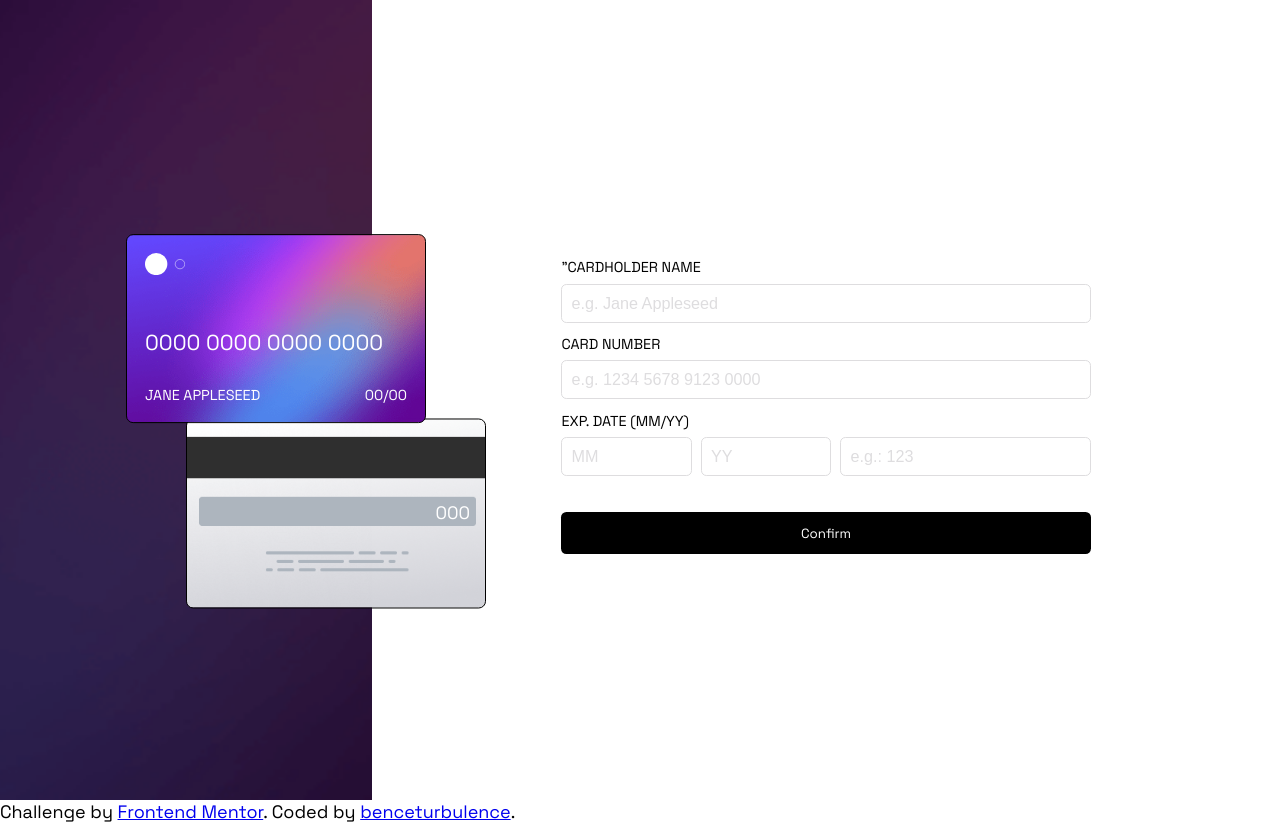
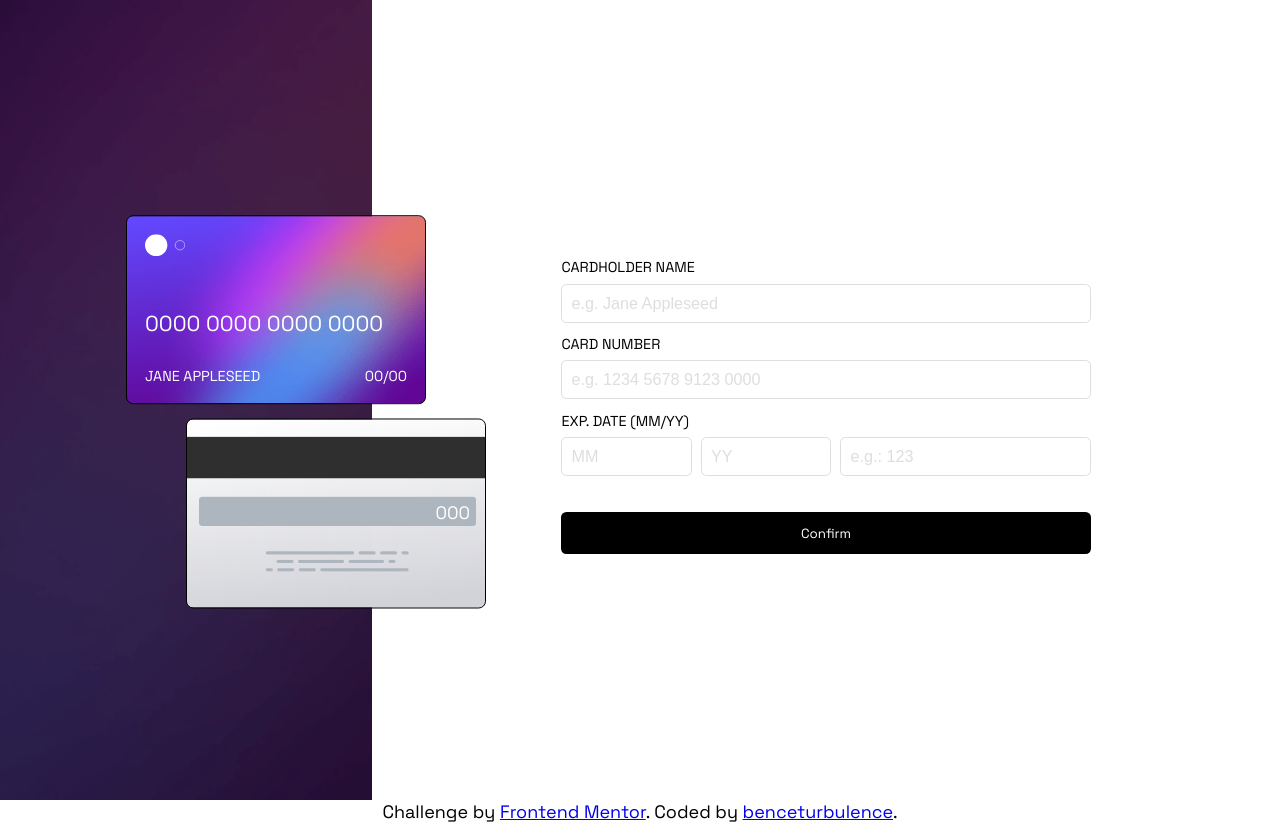
Before and after one commit to benceturbulence/FrontendMentor_Interactive_card_details, a plain HTML site: page index.html in a window 1280 px wide. Drawn offline with Linux system fonts and the light colour scheme.

Commit message:
corrected

```diff
--- a/index.html
+++ b/index.html
@@ -37,7 +37,7 @@
   <section class="bottom">
     <div class="container">
       <div id="inputFields">
-        <label for="holderNameInput">"Cardholder Name</label>
+        <label for="holderNameInput">Cardholder Name</label>
         <input type="text" id="holderNameInput" placeholder="e.g. Jane Appleseed" />
 
         <label for="cardNumberInput">Card Number</label>
@@ -58,9 +58,10 @@
   </div>
 </div>
 
-  <div class="attribution">
+  <footer class="attribution">
     Challenge by <a href="https://www.frontendmentor.io/challenges/interactive-card-details-form-XpS8cKZDWw" target="_blank">Frontend Mentor</a>.
     Coded by <a href="https://github.com/benceturbulence">benceturbulence</a>.
+  </footer>
     <script src="index.js"></script>
 </body>
 
--- a/style.css
+++ b/style.css
@@ -174,7 +174,7 @@ label {
 @media (min-width: 1000px){
 .wrapper {
   display: flex;
-  height: 100vh;
+  min-height: 100vh;
 }
 
 .top {
@@ -191,7 +191,7 @@ label {
 }
 
 .top .container .front {
-  transform: translate(30%, -130%)
+  transform: translate(30%, -140%)
 }
 
 .top .container .back {
@@ -201,12 +201,14 @@ label {
 .bottom {
   display: flex;
   width: 100%;
-
 }
 .bottom .container {
   padding: 0 8rem;
   display: flex;
   justify-content: center;
   align-items: center;
+}}
 
+footer {
+  text-align: center;
 }
```
